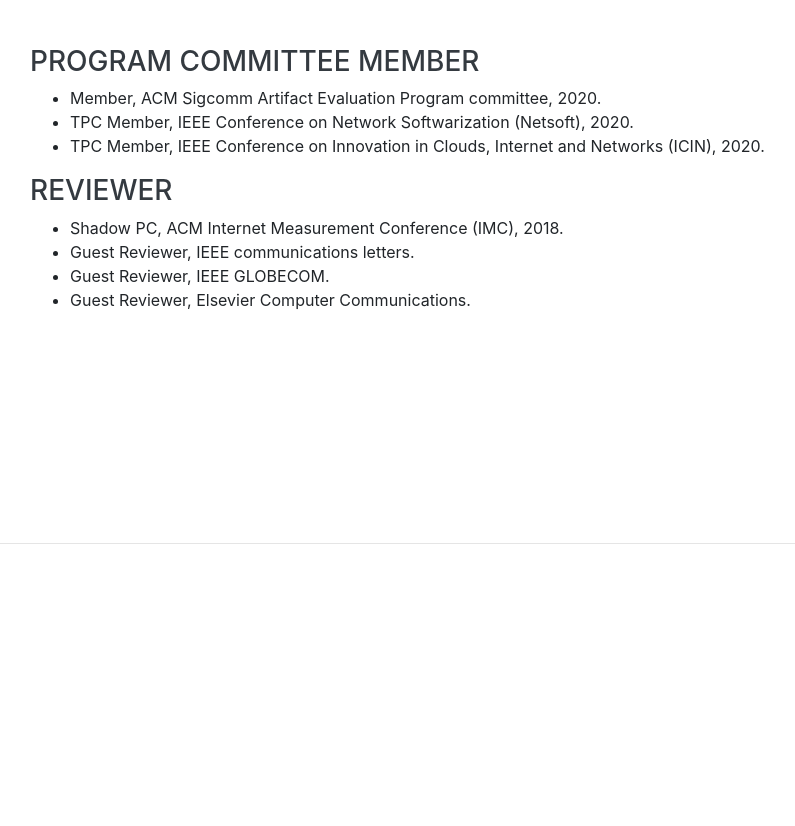
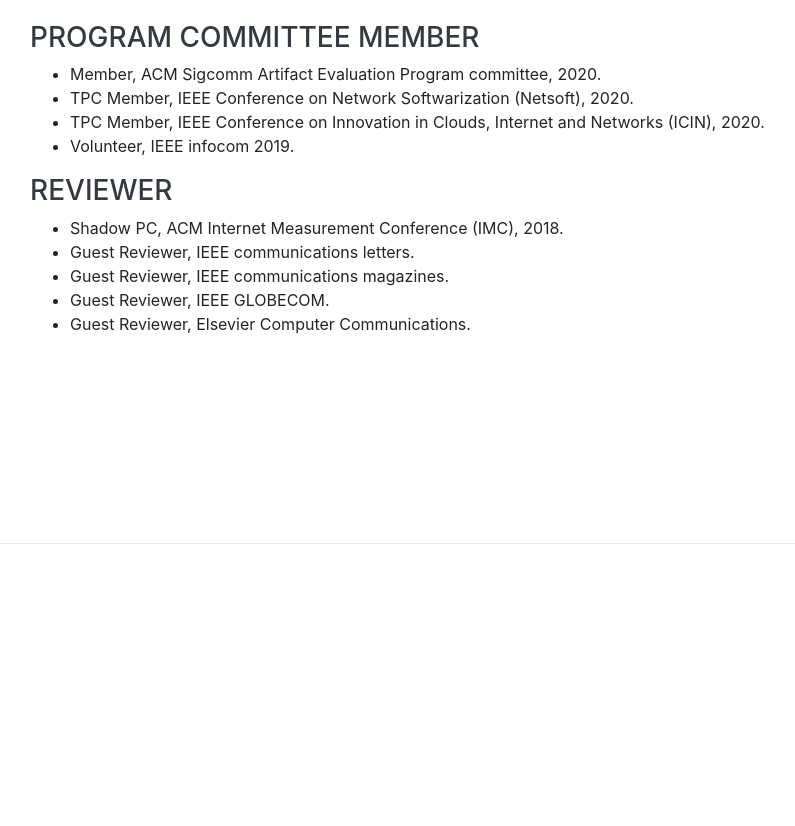
Before and after one commit to ztz1989/ztz1989.github.io, a website with bundled scripts: page index.html in a window 1280 px wide. Shown: the part 2402-3228 px from the top of the page, without its empty margins (290-1085 px from the left). Built offline with nearby package versions, Linux system fonts and the light colour scheme; a web font is replaced by a local one.

Commit message:
minor fix

```diff
--- a/index.html
+++ b/index.html
@@ -347,6 +347,9 @@
 		<li>
 		TPC Member, IEEE Conference on Innovation in Clouds, Internet and Networks (ICIN), 2020.
 		</li>
+		<li>
+		Volunteer, IEEE infocom 2019.
+		</li>
 		</ul>
 		<h3>Reviewer</h3>
 		<ul>
@@ -355,6 +358,9 @@
 		</li>
 		<li>
 		Guest Reviewer, IEEE communications letters.
+		</li>
+		<li>
+		Guest Reviewer, IEEE communications magazines.
 		</li>
 		<li>
 		Guest Reviewer, IEEE GLOBECOM.
```
Also changed, not shown: 1 other file.
